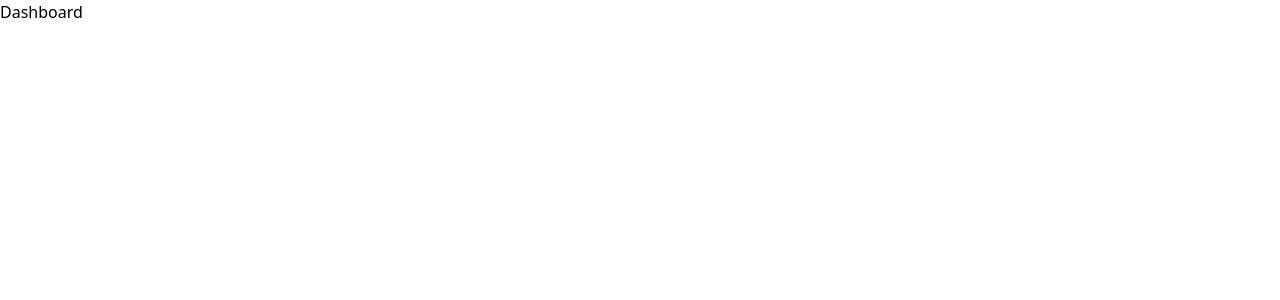
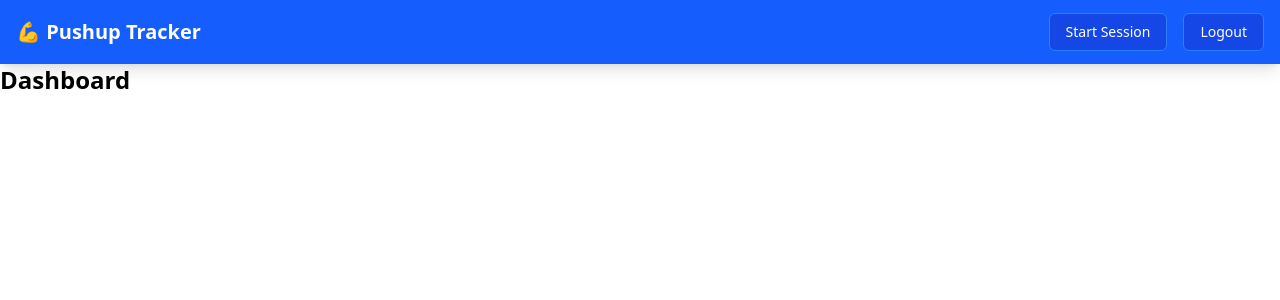
Before and after one commit to seannishanthan/pushup-tracker, a React (Vite) app in the folder frontend/: page /dashboard in a window 1280 px wide. Shown: the top 300 px of the page. Built offline with nearby package versions, Linux system fonts and the light colour scheme; sample sign-in values are in the browser's storage.

Commit message:
Added navbar component to dashboard and made a protected route to access dashboard

```diff
--- a/frontend/src/App.jsx
+++ b/frontend/src/App.jsx
@@ -2,6 +2,7 @@ import { BrowserRouter as Router, Routes, Route } from 'react-router-dom'
 import Login from './pages/Login.jsx'
 import Register from './pages/Register.jsx'
 import Dashboard from './pages/Dashboard.jsx'
+import ProtectedRoute from './components/ProtectedRoute.jsx'
 
 function App() {
   return (
@@ -10,7 +11,11 @@ function App() {
         <Route path="/" element={<Login />} /> {/* If time permits, make a landing page */}
         <Route path="/login" element={<Login />} />
         <Route path="/register" element={<Register />} />
-        <Route path="/dashboard" element={<Dashboard />} />
+        <Route path="/dashboard" element={
+          <ProtectedRoute>
+            <Dashboard />
+          </ProtectedRoute>
+        } />
       </Routes>
     </Router>
   )
--- a/frontend/src/components/NavBar.jsx
+++ b/frontend/src/components/NavBar.jsx
@@ -0,0 +1,43 @@
+import { Link, useNavigate } from 'react-router-dom';
+
+function NavBar() {
+    const navigate = useNavigate();
+
+    const handleLogout = () => {
+        // Clear stored user data
+        localStorage.removeItem('token');
+        localStorage.removeItem('user');
+
+        // Navigate back to login
+        navigate('/login');
+    };
+
+    return (
+        <nav className="bg-blue-600 shadow-lg">
+            <div className="max-w-7xl mx-auto px-4">
+                <div className="flex justify-between items-center h-16">
+
+                    {/* Logo/Brand */}
+                    <div className="flex items-center">
+                        <Link to="/dashboard" className="text-white text-xl font-bold">
+                            💪 Pushup Tracker
+                        </Link>
+                    </div>
+
+                    {/* Navigation Links */}
+                    <div className="flex items-center space-x-4">
+                        <Link to="/session" className="bg-blue-700 hover:bg-blue-800 text-white px-4 py-2 rounded-md text-sm font-medium transition-colors border border-blue-500 hover:border-blue-600">
+                            Start Session
+                        </Link>
+
+                        <button onClick={handleLogout} className="bg-blue-700 hover:bg-blue-800 text-white px-4 py-2 rounded-md text-sm font-medium transition-colors border border-blue-500 hover:border-blue-600">
+                            Logout
+                        </button>
+                    </div>
+                </div>
+            </div>
+        </nav>
+    );
+}
+
+export default NavBar;
--- /dev/null
+++ b/frontend/src/components/ProtectedRoute.jsx
@@ -0,0 +1,38 @@
+import { Navigate } from 'react-router-dom';
+
+// children is the protected component (Dashboard)
+function ProtectedRoute({ children }) {
+
+
+    function checkTokenExpiration(token) {
+        try{
+            const payload = JSON.parse(atob(token.split('.')[1])); // Decode the token payload
+            const now = Date.now() / 1000; // Current time in seconds
+
+            return payload.exp < now; // returns true if token expiry date has passed
+
+        } catch (error) {
+            return true; // if error occured, token is invalid
+        }
+    }
+
+    const token = localStorage.getItem('token');
+
+    // If no token, redirect to login
+    if (!token) {
+        return <Navigate to="/login" replace />;
+    }
+
+    // Token expiration check here later
+    const isTokenExpired = checkTokenExpiration(token);
+    if (isTokenExpired) {
+        localStorage.removeItem('token');
+        localStorage.removeItem('user');
+        return <Navigate to="/login" replace />;
+    }
+
+    // If token exists, render the dashboard
+    return children;
+}
+
+export default ProtectedRoute;
--- a/frontend/src/pages/Dashboard.jsx
+++ b/frontend/src/pages/Dashboard.jsx
@@ -1,8 +1,11 @@
-import React from 'react'
+import NavBar from "../components/NavBar";
 
 function Dashboard() {
   return (
-    <div>Dashboard</div>
+    <div>
+      <NavBar />
+      <h1 className="text-2xl font-bold">Dashboard</h1>
+    </div>
   )
 }
 
```
Also changed, not shown: frontend/src/pages/Session.jsx (added).
